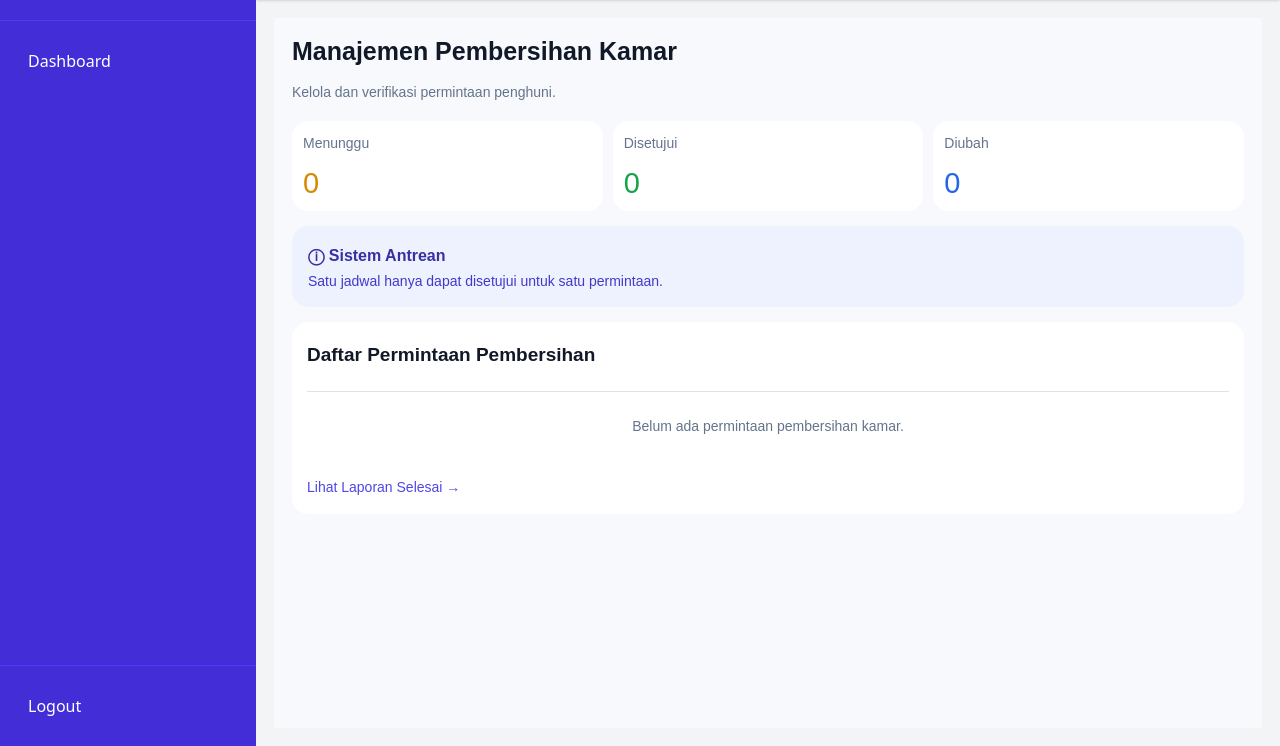
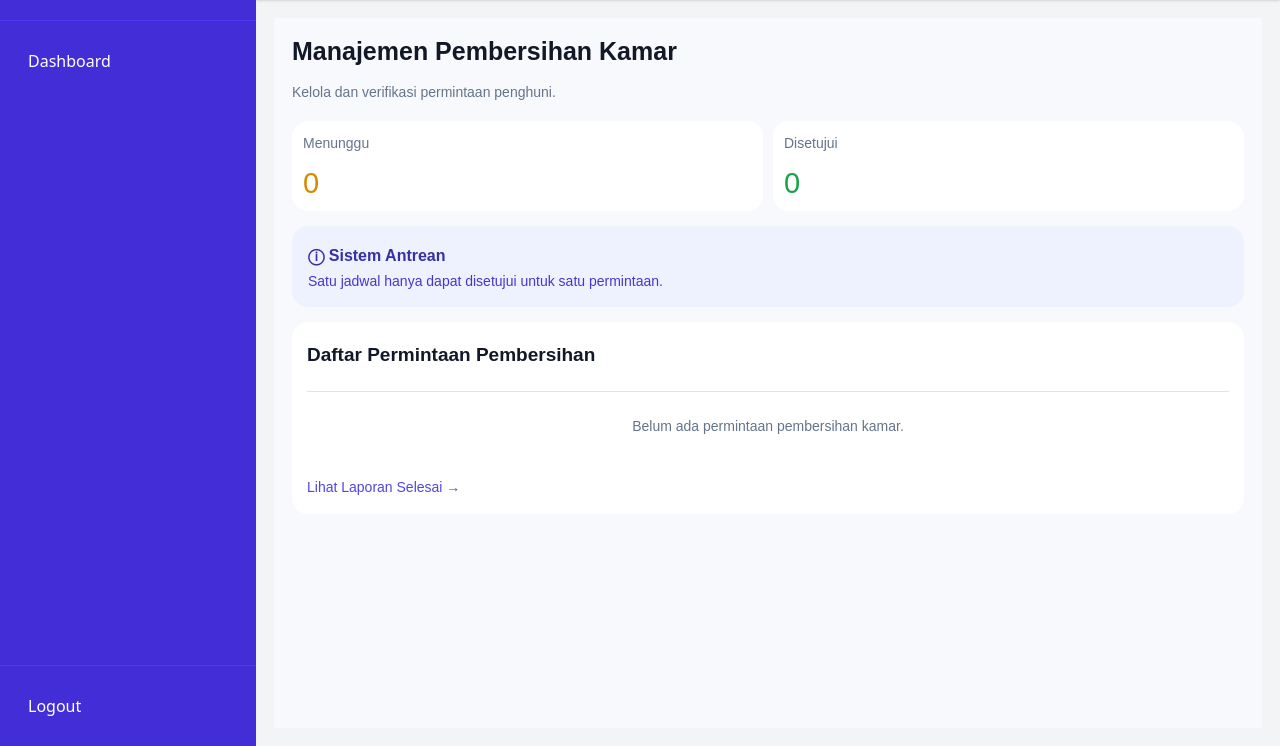
Before and after one commit to gavrieltalar6/KosConnect, a Laravel app: page /pengurus/cleaning in a window 1280 px wide. Shown: the part 60-806 px from the top of the page. Run offline with Laravel 12, Linux system fonts and the light colour scheme; data that the repository does not hold is empty; style sheets or scripts are compiled from the project's sources.

Commit message:
Hapus card yang ga butuh di manajemen kebersihan

```diff
--- a/resources/views/penghuni/cleaning/index.blade.php
+++ b/resources/views/penghuni/cleaning/index.blade.php
@@ -39,7 +39,6 @@
         </div>
     </div>
 @endif
-
 
 
     <div class="flex justify-between items-center mb-6">
--- a/resources/views/pengurus/cleaning/index.blade.php
+++ b/resources/views/pengurus/cleaning/index.blade.php
@@ -42,7 +42,7 @@
     /* STATISTIK */
     .cleaning-stats {
         display: grid;
-        grid-template-columns: repeat(3, minmax(0, 1fr));
+        grid-template-columns: repeat(2, minmax(0, 1fr));
         gap: 10px;
         margin-bottom: 15px;
     }
@@ -72,10 +72,6 @@
 
     .stat-approved .cleaning-stat-number {
         color: #16a34a;
-    }
-
-    .stat-changed .cleaning-stat-number {
-        color: #2563eb;
     }
 
     /* SISTEM ANTREAN */
@@ -410,13 +406,6 @@
             </div>
         </div>
 
-        <div class="cleaning-stat stat-changed">
-            <div class="cleaning-stat-label">Diubah</div>
-            <div class="cleaning-stat-number">
-                {{ $stats['rescheduled'] }}
-            </div>
-        </div>
-
     </div>
 
     <!-- SISTEM ANTREAN -->
```
Also changed, not shown: resources/views/pengurus/cleaning/report.blade.php (+0 -8 lines).
